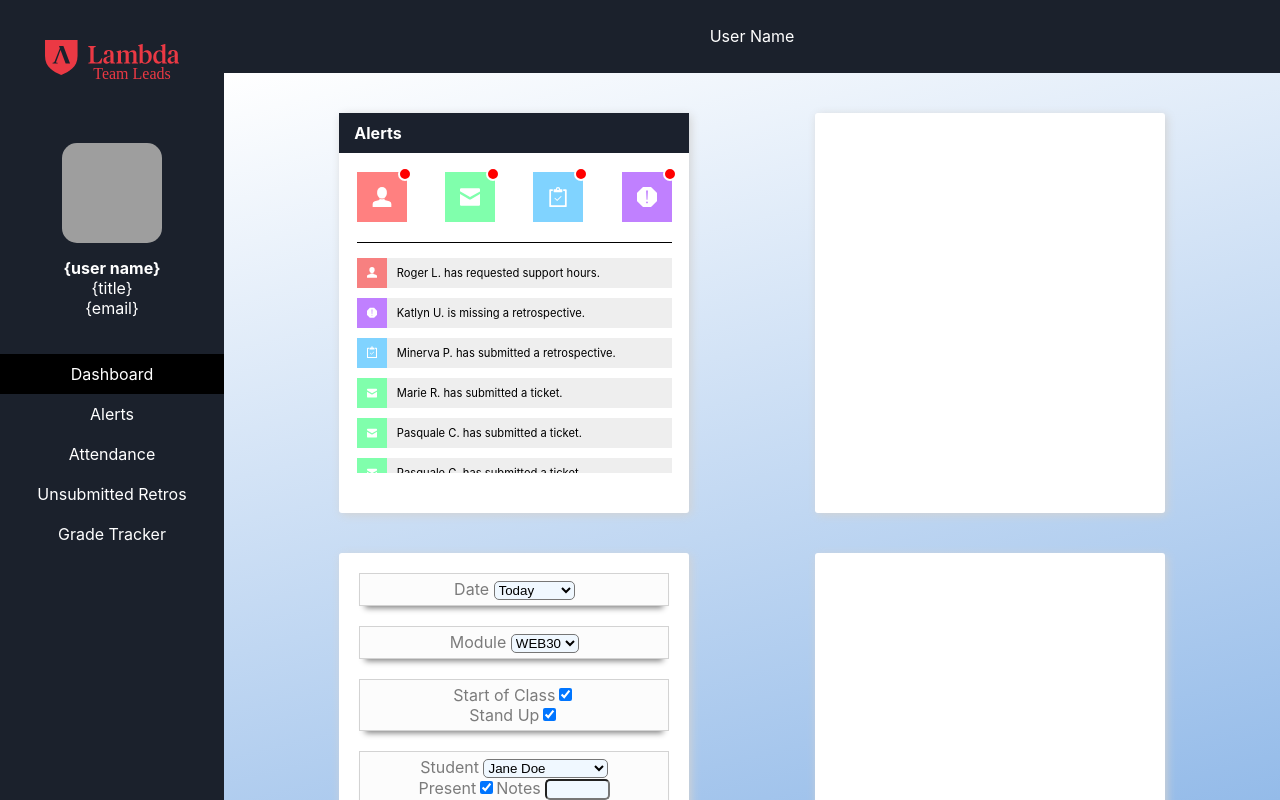
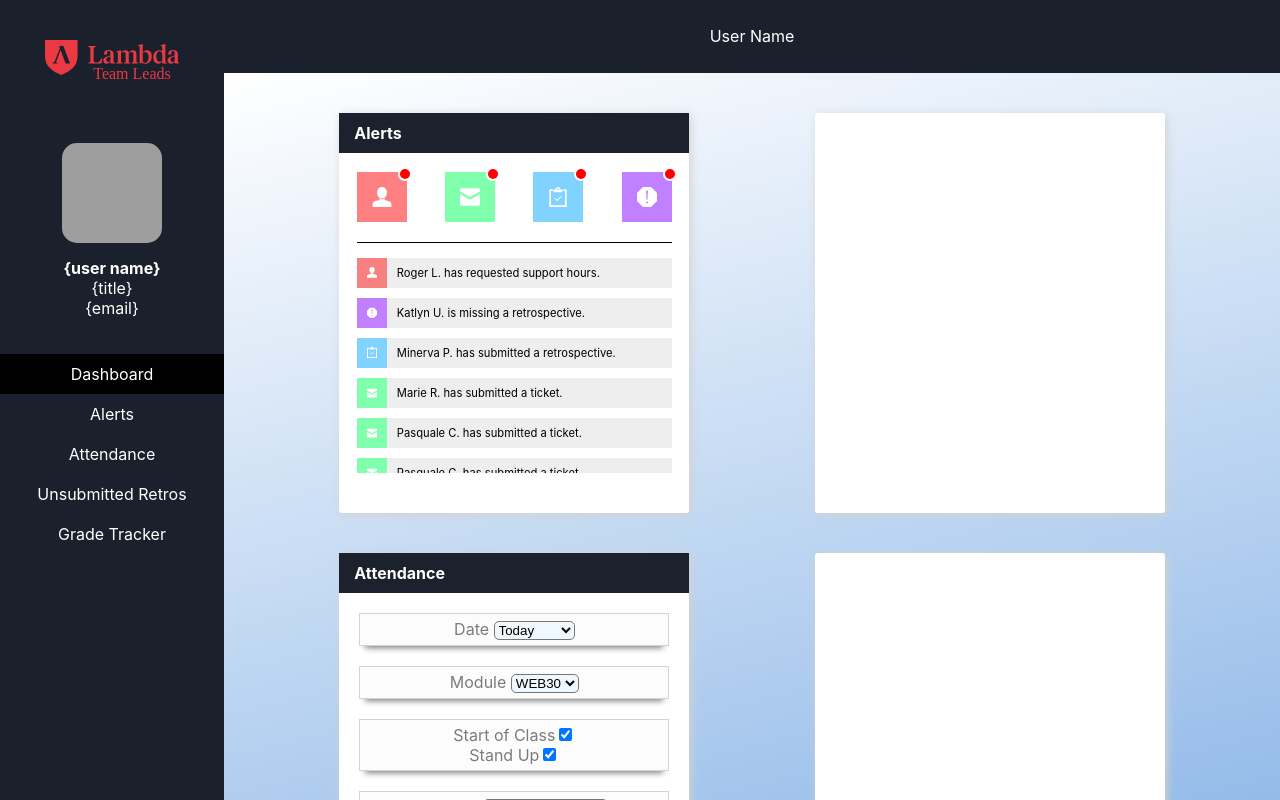
Before and after one commit to TL-Dashboard/frontend, a React (Create React App) app: page /dashboard in a window 1280 px wide. Built offline with nearby package versions, Linux system fonts and the light colour scheme; grey boxes are pictures that could not be loaded.

Commit message:
Re-added the Attendance header.

```diff
--- a/src/components/Main/Tiles/TileContainer.js
+++ b/src/components/Main/Tiles/TileContainer.js
@@ -16,12 +16,12 @@ export default function TileContainer() {
             <Tile className="tile">
                 List of students who have not submitted most recent retro
             </Tile>
-            <div className="tile">
+            <Tile title="Attendance" className="tile">
                 <Attendance />
-            </div>
-            <div className="tile">Tile</div>
-            <div className="tile">Tile</div>
-            <div className="tile">Tile</div>
+            </Tile>
+            <Tile className="tile">Tile</Tile>
+            <Tile className="tile">Tile</Tile>
+            <Tile className="tile">Tile</Tile>
         </div>
     );
 }
```
